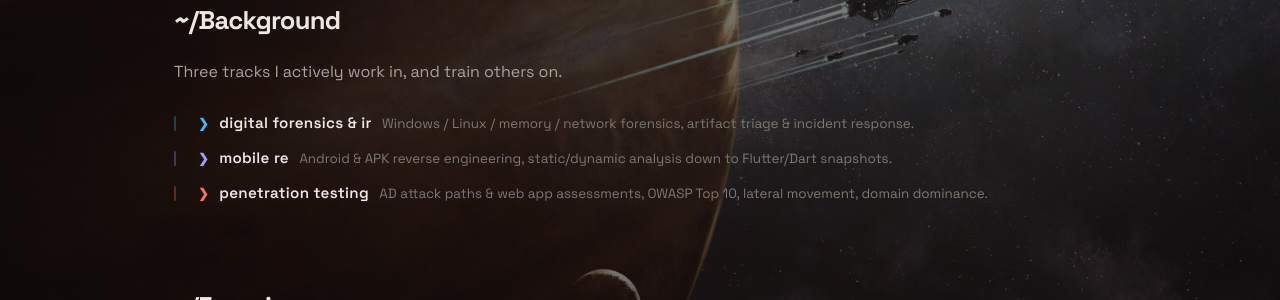
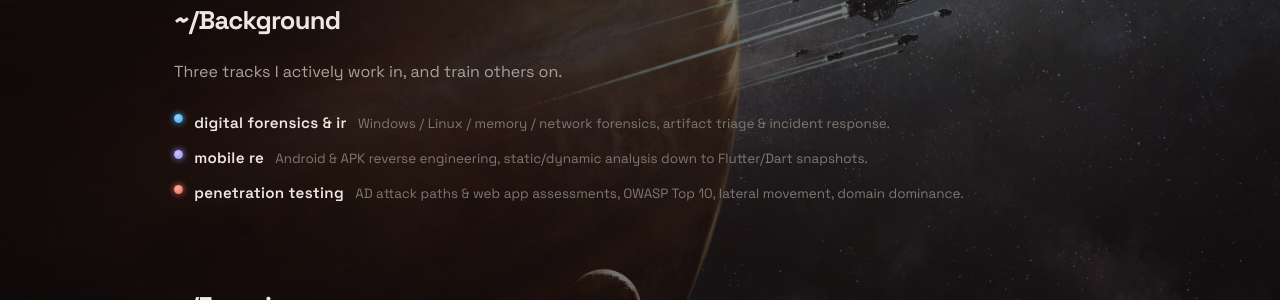
Before and after one commit to 0xZyyz/0xZyyz.github.io, a Jekyll site: the page built from index.html, in a window 1280 px wide. Shown: the part 483-783 px from the top of the page. Built offline with Jekyll 4.4.1, drawn with Linux system fonts in a browser that asks for light colours.

Commit message:
Replace track chevrons with glowing color dots in background section

```diff
--- a/index.html
+++ b/index.html
@@ -32,17 +32,17 @@ image: /assets/icons/og.png
     <p class="section__lede">Three tracks I actively work in, and train others on.</p>
     <ul class="tracks">
       <li class="track track--blue">
-        <span class="track__mark" aria-hidden="true">❯</span>
+        <span class="track__mark" aria-hidden="true"></span>
         <h3>digital forensics &amp; ir</h3>
         <span class="track__desc">Windows / Linux / memory / network forensics, artifact triage &amp; incident response.</span>
       </li>
       <li class="track track--violet">
-        <span class="track__mark" aria-hidden="true">❯</span>
+        <span class="track__mark" aria-hidden="true"></span>
         <h3>mobile re</h3>
         <span class="track__desc">Android &amp; APK reverse engineering, static/dynamic analysis down to Flutter/Dart snapshots.</span>
       </li>
       <li class="track track--coral">
-        <span class="track__mark" aria-hidden="true">❯</span>
+        <span class="track__mark" aria-hidden="true"></span>
         <h3>penetration testing</h3>
         <span class="track__desc">AD attack paths &amp; web app assessments, OWASP Top 10, lateral movement, domain dominance.</span>
       </li>
--- a/style.css
+++ b/style.css
@@ -740,44 +740,32 @@ body { padding-top: 42px; }
   --tc: var(--accent);
   position: relative;
   display: flex;
-  align-items: baseline;
-  gap: 0.65rem;
-  padding-left: 1.5rem;
+  align-items: flex-start;
+  gap: 0.7rem;
 }
 
 .track--blue   { --tc: #49b1f5; }
 .track--violet { --tc: #a49cfd; }
 .track--coral  { --tc: #f47466; }
 
-.track::before {
-  content: '';
-  position: absolute;
-  left: 0;
-  top: 15%;
-  bottom: 15%;
-  width: 2px;
-  border-radius: 2px;
-  background: var(--tc);
-  opacity: 0.3;
-  transition: opacity 0.25s ease, box-shadow 0.25s ease, top 0.25s ease, bottom 0.25s ease;
-}
-
-.track:hover::before {
-  opacity: 1;
-  top: 5%;
-  bottom: 5%;
-  box-shadow: 0 0 12px var(--tc);
-}
-
 .track__mark {
-  font: 700 0.8rem var(--mono);
-  color: var(--tc);
-  transition: transform 0.25s ease, text-shadow 0.25s ease;
+  flex: 0 0 auto;
+  width: 9px;
+  height: 9px;
+  margin-top: 0.12rem;
+  border-radius: 50%;
+  background: radial-gradient(circle at 40% 35%, color-mix(in srgb, var(--tc) 80%, #fff 60%), var(--tc) 70%);
+  box-shadow:
+    0 1px 2px rgba(0, 0, 0, 0.4),
+    0 0 6px var(--tc);
+  transition: transform 0.25s ease, box-shadow 0.25s ease;
 }
 
 .track:hover .track__mark {
-  transform: translateX(3px);
-  text-shadow: 0 0 10px var(--tc);
+  transform: scale(1.25);
+  box-shadow:
+    0 1px 2px rgba(0, 0, 0, 0.4),
+    0 0 12px var(--tc);
 }
 
 .track h3 {
@@ -799,7 +787,7 @@ body { padding-top: 42px; }
 @media (max-width: 720px) {
   .track { flex-wrap: wrap; row-gap: 0.1rem; }
   .track h3 { white-space: normal; }
-  .track__desc { flex-basis: 100%; padding-left: calc(0.8rem + 0.65rem); }
+  .track__desc { flex-basis: 100%; }
 }
 
 /* ---- experience ---- */
```
